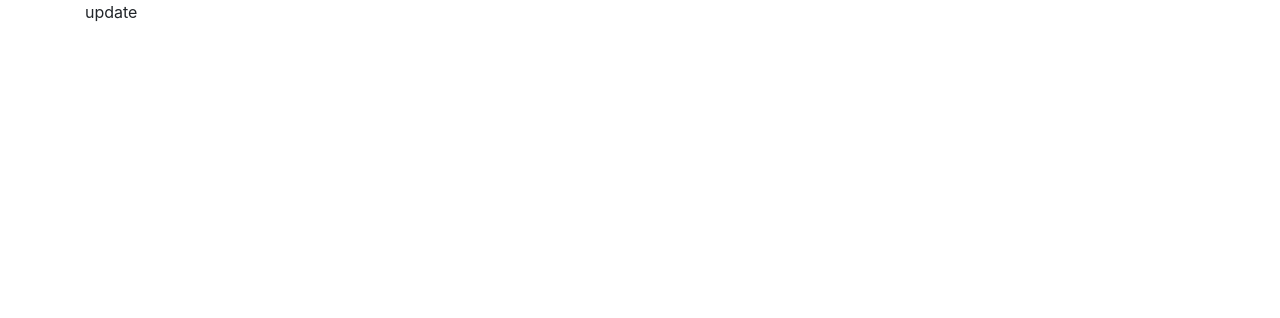
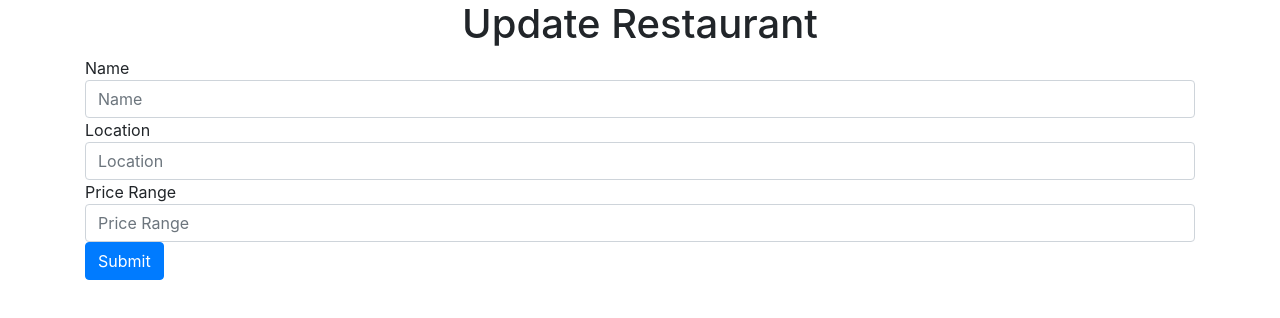
Before and after one commit to AltomHussain/Resturant-reviews, a React (Create React App) app in the folder Pern-restuarant-review/Yelp/client/: page /restaurants/1/update in a window 1280 px wide. Shown: the top 318 px of the page. Built offline with nearby package versions, Linux system fonts and the light colour scheme.

Commit message:
added input fields

```diff
--- a/Pern-restuarant-review/Yelp/client/src/component/RestaurantList.js
+++ b/Pern-restuarant-review/Yelp/client/src/component/RestaurantList.js
@@ -10,7 +10,6 @@ export default function RestaurantList(props) {
       try {
         const res = await RestaurantFinder.get("/");
         setRestaurants(res.data.data.restaurants);
-        console.log(restaurants);
       } catch (error) {
         console.log(error.message);
       }
--- a/Pern-restuarant-review/Yelp/client/src/component/UpdateRestaurant.js
+++ b/Pern-restuarant-review/Yelp/client/src/component/UpdateRestaurant.js
@@ -1,9 +1,33 @@
-import React from 'react'
+import React, { useState } from "react";
+import { useParams } from "react-router-dom";
 
-export default function UpdateRestaurant() {
-    return (
-        <div>
-            update
-        </div>
-    )
+export default function UpdateRestaurant(props) {
+  const { id } = useParams();
+  const [name, setName] = useState("")
+  const [location, setLocation] = useState("");
+  const [priceRAnge, setPriceRange] = useState()
+const handleUpdate = async()=>{
+try {
+
+} catch (error) {
+    console.log(error.message);
 }
+}
+
+
+
+  return (
+    <div>
+      <h1 className="text-center">Update Restaurant</h1>
+      <form action="" onSubmit={handleUpdate}>
+        <lable htmlfor="name">Name</lable>
+        <input id="name" type="text" className="form-control" placeholder="Name" />
+        <lable htmlfor="location">Location</lable>
+        <input id="location" type="text" className="form-control" placeholder="Location" />
+        <lable htmlfor="price_range">Price Range</lable>
+        <input id="price_range" type="number" className="form-control" placeholder="Price Range" />
+        <button className="btn btn-primary" type="submit">Submit</button>
+      </form>
+    </div>
+  );
+}
```
Also changed, not shown: 1 other file (tests, documents, lock files or other folders).
